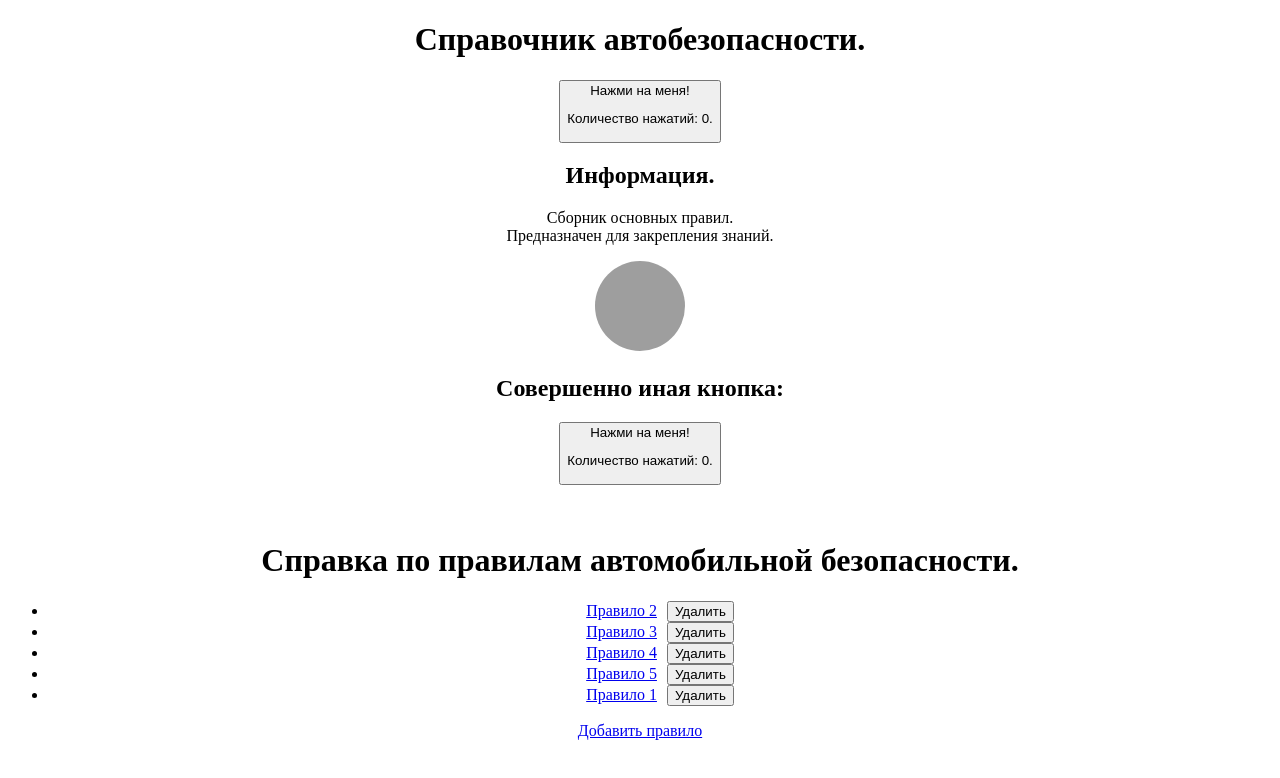
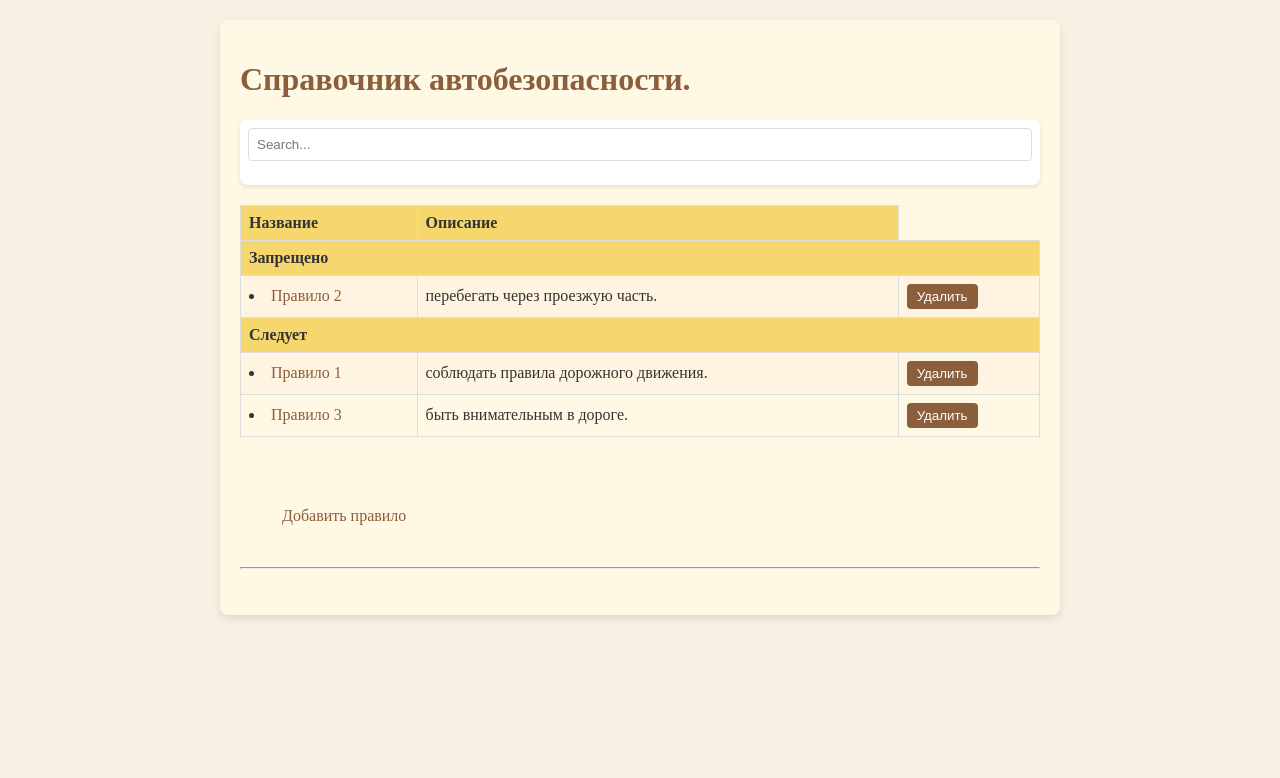
Before and after one commit to TTpembep/lab1-SPA, a React (Create React App) app: page / in a window 1280 px wide. Shown: the top 778 px of the page. Built offline with nearby package versions, Linux system fonts and the light colour scheme; data requests are answered from the project's data file; grey boxes are pictures that could not be loaded.

Commit message:
SPA main functionality is done. Also made cosmetic changes.

```diff
--- a/db.json
+++ b/db.json
@@ -1,29 +1,22 @@
 {
-  "items": [
+  "rules": [
     {
-      "name": "Правило 2",
-      "description": "Соблюдайте скоростной режим.",
-      "id": "2"
+      "id": "cc9a",
+      "name": "Правило 1",
+      "type": "Следует",
+      "description": "соблюдать правила дорожного движения."
     },
     {
-      "name": "Правило 3",
-      "description": "Ошибка. Правило отсутствует.",
-      "id": "b86c"
+      "id": "59bc",
+      "name": "Правило 2",
+      "type": "Запрещено",
+      "description": "перебегать через проезжую часть."
     },
     {
-      "name": "Правило 4",
-      "description": "Не нарушайте ПДД.",
-      "id": "88df"
-    },
-    {
-      "id": "b18d",
-      "name": "Правило 5",
-      "description": "Пробное описание. В разработке."
-    },
-    {
-      "id": "6759",
-      "name": "Правило 1",
-      "description": "Ведите себя ответственно"
+      "id": "29b9",
+      "name": "Правило 3",
+      "type": "Следует",
+      "description": "быть внимательным в дороге."
     }
   ]
 }
--- a/src/pages/Detail.js
+++ b/src/pages/Detail.js
@@ -1,25 +1,20 @@
 import React, { useRef, useState, useEffect } from 'react';
 import { useParams, Link } from 'react-router-dom';
 import axios from 'axios';
-
 import './styles.css';
 
 const Detail = () => {
     const { id } = useParams();
-
-    const [itemData, setItemData] = useState({ name: '', description: '' }); // Устанавливаем начальное состояние
-    const [isEditing, setIsEditing] = useState(false); // Состояние для отслеживания режима редактирования
-    const [error, setError] = useState(null); // Состояние для хранения информации об ошибке
+    const [itemData, setItemData] = useState({ name: '', description: '' });
+    const [isEditing, setIsEditing] = useState(false);
+    const [error, setError] = useState(null);
 
     useEffect(() => {
-        // Функция для загрузки данных правила
         const loadItem = async () => {
             try {
-                const response = await axios.get(`http://localhost:5000/items/${id}`);
+                const response = await axios.get(`http://localhost:5000/rules/${id}`);
                 setItemData(response.data);
-                console.log("Загруженное правило:", response.data);
             } catch (error) {
-                console.error("Ошибка загрузки:", error);
                 setError("Не удалось загрузить данные. Возможно, сервер базы данных выключен.");
             }
         };
@@ -28,18 +23,21 @@ const Detail = () => {
     }, [id]);
 
     const nameRef = useRef(null);
+    const typeRef = useRef(null);
     const descriptionRef = useRef(null);
 
     useEffect(() => {
         if (nameRef.current) {
             nameRef.current.value = itemData.name || '';
         }
+        if (typeRef.current) {
+            typeRef.current.value = itemData.type || '';
+        }
         if (descriptionRef.current) {
             descriptionRef.current.value = itemData.description || '';
         }
     }, [itemData]);
 
-    // Функция обновления правила
     const handleSubmit = async (e) => {
         e.preventDefault();
         const updatedItem = {
@@ -48,43 +46,48 @@ const Detail = () => {
         };
 
         try {
-            const response = await axios.put(`http://localhost:5000/items/${id}`, updatedItem, {
+            const response = await axios.put(`http://localhost:5000/rules/${id}`, updatedItem, {
                 headers: { "Content-Type": "application/json" }
             });
             setItemData(response.data);
-            console.log("Обновленное правило:", response.data);
-            setIsEditing(false); // Выходим из режима редактирования после обновления
+            setIsEditing(false);
         } catch (error) {
-            console.error("Ошибка обновления:", error);
-            setError("Не удалось обновить правило. Возможно, сервер базы данных выключен.");
+            setError("Ошибка обновления. Нет ответа от базы данных.");
         }
     };
 
     return (
-        <div>
-            {error && <p style={{ color: 'red' }}>{error}</p>} {/* Отображение сообщения об ошибке */}
+        <div className="App">
+            {error && <p style={{ color: 'red' }}>{error}</p>}
             {isEditing ? (
                 <form onSubmit={handleSubmit}>
                     <label>
                         Название:
                         <input type="text" ref={nameRef} required />
                     </label>
-                    <br />
+                    <label>
+                        Тип правила:
+                        <select ref={typeRef} required>
+                            <option value="Следует">Следует</option>
+                            <option value="Запрещено">Запрещено</option>
+                        </select>
+                    </label>
                     <label>
                         Описание:
                         <textarea ref={descriptionRef} />
                     </label>
-                    <br />
                     <button type="submit">Сохранить</button>
+                    <text> </text>
                     <button type="button" onClick={() => setIsEditing(false)}>
                         Вернуться к описанию
-                    </button> {/* Кнопка для возврата к описанию */}
+                    </button>
                 </form>
             ) : (
                 <div>
                     <h1>{itemData.name}</h1>
-                    {itemData.description && <p>{itemData.description}</p>} {/* Отображаем описание, если оно есть */}
+                    <p>{itemData.type}: {itemData.description}</p>
                     <button onClick={() => setIsEditing(true)}>Редактировать</button>
+                    <text> </text>
                     <Link to="/">
                         <button>Вернуться на главную</button>
                     </Link>
--- a/src/pages/Form.js
+++ b/src/pages/Form.js
@@ -1,24 +1,28 @@
-import React, { useRef, useState } from 'react'; // Импортируем useState
+import React, { useState } from 'react';
 import { useNavigate, Link } from 'react-router-dom';
 import axios from 'axios';
-
 import './styles.css';
 
 const Form = () => {
-    const nameRef = useRef(null);
-    const descriptionRef = useRef(null); // Добавляем ref для описания
+    const [formData, setFormData] = useState({
+        name: '',
+        type: 'Следует', // Default value
+        description: ''
+    });
+    const [error, setError] = useState(null);
     const navigate = useNavigate();
-    const [error, setError] = useState(null); // Состояние для хранения информации об ошибке
 
-    // Функция добавления правила
+    const handleChange = (e) => {
+        const { name, value } = e.target;
+        setFormData({
+            ...formData,
+            [name]: value
+        });
+    };
+
     const handleSubmit = (e) => {
         e.preventDefault();
-        const newItemData = {
-            name: nameRef.current.value,
-            description: descriptionRef.current.value, // Добавляем описание в данные нового правила
-        };
-
-        axios.post("http://localhost:5000/items", JSON.stringify(newItemData), {
+        axios.post("http://localhost:5000/rules", formData, {
             headers: { "Content-Type": "application/json" }
         })
         .then(response => {
@@ -32,23 +36,54 @@ const Form = () => {
     };
 
     return (
+        <div className="App">
+            <h1>Добавить новое правило</h1>
             <form onSubmit={handleSubmit}>
-            {error && <p style={{ color: 'red' }}>{error}</p>} {/* Отображение сообщения об ошибке */}
+                {error && <p style={{ color: 'red' }}>{error}</p>}
+                <div>
                     <label>
                         Название:
-                <input type="text" ref={nameRef} required />
+                        <input
+                            type="text"
+                            name="name"
+                            value={formData.name}
+                            onChange={handleChange}
+                            required
+                        />
                     </label>
-            <br />
+                </div>
+                <div>
+                    <label>
+                        Тип правила:
+                        <select
+                            name="type"
+                            value={formData.type}
+                            onChange={handleChange}
+                        >
+                            <option value="Следует">Следует</option>
+                            <option value="Запрещено">Запрещено</option>
+                        </select>
+                    </label>
+                </div>
+                <div>
                     <label>
                         Описание:
-                <textarea ref={descriptionRef} /> {/* Поле для ввода описания */}
+                        <textarea
+                            name="description"
+                            value={formData.description}
+                            onChange={handleChange}
+                        />
                     </label>
-            <br />
+                </div>
+                <div>
                     <button type="submit">Добавить</button>
+                    <text> </text>
                     <Link to="/">
-                <button type="button">Вернуться на главную</button> {/* Кнопка для возврата на главную */}
+                        <button type="button">Вернуться на главную</button>
                     </Link>
+                </div>
             </form>
+        </div>
     );
 };
 
--- a/src/pages/Home.js
+++ b/src/pages/Home.js
@@ -1,109 +1,127 @@
-import { useState, useEffect } from 'react';
+import React, { useState, useEffect, useCallback, useMemo } from 'react';
 import { Link } from 'react-router-dom';
 import axios from 'axios';
-
 import "./styles.css";
 
-const info = {
-  name : 'Служба автобезопасности',
-  imageUrl: 'https://shorturl.at/5xnki',
-  imageSize: 90,
-};
-
-function MyButton() {
-  const [count, setCount] = useState(0);
-
-  function handleClick() {
-    setCount(count +1);
-    alert('Всегда соблюдай правила дорожного движения!');
-  }
-
-  return (
-    <button onClick={handleClick}>
-      Нажми на меня!
-      <p>Количество нажатий: {count}.</p>
-    </button>
-  );
-}
-
-function AboutPage() {
-  return(
-    <div className="Base">
-      <h2>Информация.</h2>
-      <p>Сборник основных правил.<br />Предназначен для закрепления знаний.</p>
-      <img
-      className="picture"
-      src={info.imageUrl}
-      alt={'Архив ' + info.name}
-      style={{
-        width: info.imageSize,
-        height: info.imageSize
-      }}
-      />
-    </div>
-  );
-}
-
 const Home = () => {
-  const [data, setData] = useState([]); // Используем useState для хранения данных
-  const [error, setError] = useState(null); // Состояние для хранения информации об ошибке
+  const [data, setData] = useState([]);
+  const [error, setError] = useState(null);
 
   useEffect(() => {
-    // Функция для загрузки данных
     const loadData = async () => {
       try {
-        const response = await axios.get("http://localhost:5000/items");
+        const response = await axios.get("http://localhost:5000/rules");
         setData(response.data);
-        console.log("Данные загружены:", response.data);
       } catch (error) {
-        console.error("Ошибка запроса:", error);
         setError("Ошибка загрузки информации. Нет ответа от базы данных.");
       }
     };
 
     loadData();
-  }, []); // Пустой массив зависимостей означает, что useEffect выполнится только один раз при монтировании
+  }, []);
 
-  // Функция для удаления товара
-  const deleteItem = async (id) => {
+  const handleDeleteItem = useCallback(async (id) => {
     try {
-      await axios.delete(`http://localhost:5000/items/${id}`);
-      console.log(`Правило ${id} удалено`);
-      // Обновляем состояние, удаляя товар из списка
+      await axios.delete(`http://localhost:5000/rules/${id}`);
       setData(data.filter(item => item.id !== id));
-      console.log("Обновленные данные:", data);
     } catch (error) {
-      console.error("Ошибка удаления:", error);
       setError("Ошибка удаления. Нет ответа от базы данных.");
     }
-  };
+  }, [data]);
 
-
+  const sortedProducts = useMemo(() => {
+    return data.sort((a, b) => a.type.localeCompare(b.type));
+  }, [data]);
 
   return (
     <div className="App">
       <h1>Справочник автобезопасности.</h1>
-      <MyButton />
-      <br />
-      <AboutPage />
-      <h2>Совершенно иная кнопка:</h2>
-      <MyButton />
+      {error && <p style={{ color: 'red' }}>{error}</p>}
+      <FilterableProductTable products={sortedProducts} onDeleteItem={handleDeleteItem} />
       <br /><br /><br />
-      <h1>Справка по правилам автомобильной безопасности.</h1>
-      {error && <p style={{ color: 'red' }}>{error}</p>} {/* Отображение сообщения об ошибке */}
-      <ul>
-        {data.map(item => (
-          <li key={item.id}>
-            <Link to={`/detail/${item.id}`}>{item.name}</Link>
-            <button onClick={() => deleteItem(item.id)} style={{ marginLeft: "10px" }}>
-              Удалить
-            </button>
-          </li>
-        ))}
-      </ul>
-      <Link to="/add">Добавить правило</Link>
+      <p><Link to="/add">Добавить правило</Link></p>
+      <br /><hr /><br />
     </div>
   );
-}
+};
+
+const FilterableProductTable = ({ products, onDeleteItem }) => {
+  const [filterText, setFilterText] = useState('');
+
+  return (
+    <div>
+      <SearchBar filterText={filterText} onFilterTextChange={setFilterText} />
+      <ProductTable products={products} filterText={filterText} onDeleteItem={onDeleteItem} />
+    </div>
+  );
+};
+
+const ProductCategoryRow = ({ category }) => (
+  <tr>
+    <th colSpan="3">{category}</th>
+  </tr>
+);
+
+const ProductRow = ({ product, onDeleteItem }) => (
+  <tr>
+    <td>
+      <li><Link to={`/detail/${product.id}`}>{product.name}</Link></li>
+    </td>
+    <td>{product.description}</td>
+    <td>
+      <button onClick={() => onDeleteItem(product.id)}>Удалить</button>
+    </td>
+  </tr>
+);
+
+const ProductTable = ({ products, filterText, onDeleteItem }) => {
+  const rows = useMemo(() => {
+    let lastCategory = null;
+    return products
+      .filter(product => product.name.toLowerCase().includes(filterText.toLowerCase()))
+      .reduce((rows, product) => {
+        if (product.type !== lastCategory) {
+          rows.push(<ProductCategoryRow key={product.type} category={product.type} />);
+        }
+        rows.push(<ProductRow key={product.id} product={product} onDeleteItem={onDeleteItem} />);
+        lastCategory = product.type;
+        return rows;
+      }, []);
+  }, [products, filterText, onDeleteItem]);
+
+  return (
+    <table>
+      <thead>
+        <tr>
+          <th>Название</th>
+          <th>Описание</th>
+        </tr>
+      </thead>
+      <tbody>{rows}</tbody>
+    </table>
+  );
+};
+
+const SearchBar = ({ filterText, onFilterTextChange }) => (
+  <form>
+    <input
+      type="text"
+      value={filterText}
+      placeholder="Search..."
+      onChange={(e) => onFilterTextChange(e.target.value)}
+    />
+  </form>
+);
+
+/*const ProductList = ({ products, onDeleteItem }) => (
+  <ul>
+    {products.map(item => (
+      <li key={item.id}>
+        <Link to={`/detail/${item.id}`}>{item.name}</Link>
+        <button onClick={() => onDeleteItem(item.id)}>Удалить</button>
+      </li>
+    ))}
+  </ul>
+);*/
 
 export default Home;
--- a/src/pages/styles.css
+++ b/src/pages/styles.css
@@ -1,13 +1,89 @@
+body {
+  font-family: Arial, sans-serif;
+  margin: 0;  /* Внешний отступ */
+  padding: 0; /* Внутренний отступ */
+  background-color: #f8f1e3;
+  color: #333;
+}
+
 .App {
   font-family: 'Times New Roman', Times, serif;
-  text-align: center;
+  p {
+    text-indent: 42px;
+  }
+  padding: 20px;
+  background-color: #fff8e5;
+  border-radius: 8px;
+  box-shadow: 0 4px 8px rgba(0, 0, 0, 0.1);
+  margin: 20px auto;
+  max-width: 800px;
 }
 
-.Base {
-  font-family: 'Times New Roman', Times, serif;
-  text-align: center;
+h1 {
+  color: #8b5e3c;
 }
 
-.picture {
-  border-radius: 70%;
+table {
+  width: 100%;
+  border-collapse: collapse; /* Вид границ таблицы */
+  margin-top: 20px;
 }
+
+th, td {
+  border: 1px solid #ddd;
+  padding: 8px;
+  text-align: left;
+}
+
+th {
+  background-color: #f5d76e;
+}
+
+tr:nth-child(even) {
+  background-color: #fff3e2;
+}
+
+button {
+  background-color: #8b5e3c;
+  color: white;
+  border: none;
+  padding: 5px 10px;
+  border-radius: 4px;
+  cursor: pointer;
+}
+
+button:hover {
+  background-color: #754c24;
+}
+
+form {
+  background: #fff;
+  padding: 8px;
+  border-radius: 8px;
+  box-shadow: 0 2px 4px rgba(0, 0, 0, 0.1);
+}
+
+label {
+  display: block;
+  margin-bottom: 8px;
+  color: #8b5e3c;
+}
+
+input[type="text"],
+select,
+textarea {
+  width: calc(100% - 18px);
+  padding: 8px;
+  margin-bottom: 16px;
+  border: 1px solid #ddd;
+  border-radius: 4px;
+}
+
+a {
+  color: #8b5e3c;
+  text-decoration: none;
+}
+
+a:hover {
+  text-decoration: underline;
+}
```
Lines whose indentation alone changed are shown as unchanged.
